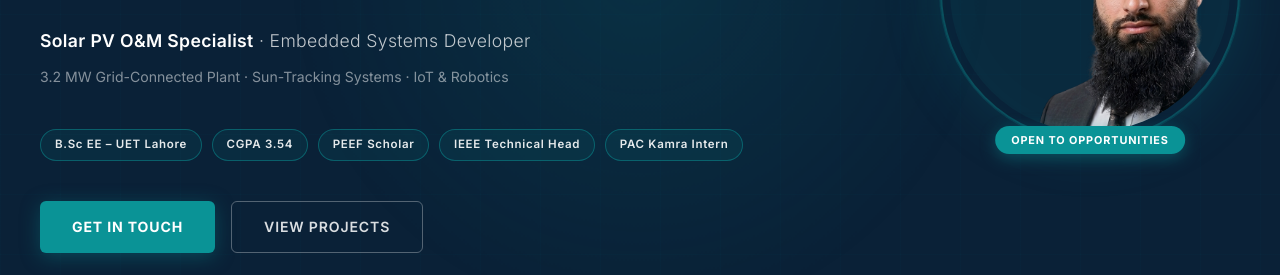
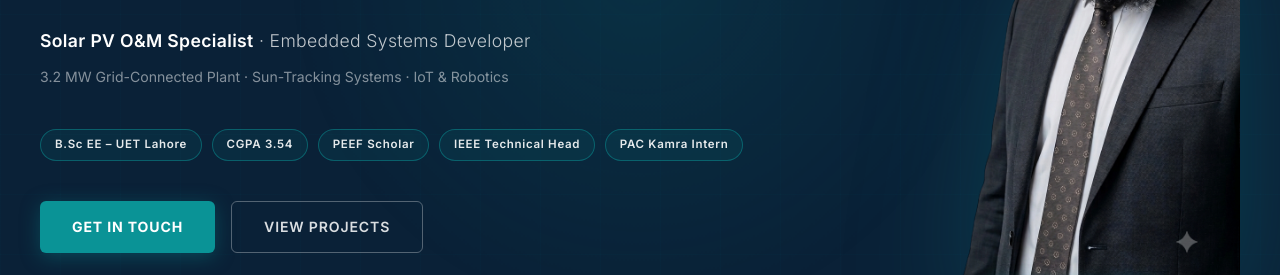
Before and after one commit to abdulrehman-arshad/abdulrehman-arshad.github.io, a plain HTML site: page index.html in a window 1280 px wide. Shown: the part 466-741 px from the top of the page. Drawn offline with nearby package versions, Linux system fonts and the light colour scheme.

Commit message:
Update index.html

```diff
--- a/index.html
+++ b/index.html
@@ -181,18 +181,20 @@ img{display:block;max-width:100%}
   position:relative;
 }
 .photo-ring{
-  width:300px;height:300px;border-radius:50%;
-  border:2px solid rgba(10,147,150,0.4);
-  padding:8px;
-  box-shadow:0 0 0 1px rgba(10,147,150,0.2),0 0 60px rgba(10,147,150,0.2),inset 0 0 60px rgba(10,147,150,0.04);
+  width:340px;
+  position:relative;
 }
 .photo-inner{
-  width:100%;height:100%;border-radius:50%;overflow:hidden;
-  background:rgba(10,147,150,0.08);
-  display:flex;align-items:center;justify-content:center;
+  width:100%;
   position:relative;
 }
-.photo-inner img{width:100%;height:100%;object-fit:cover;object-position:top center}
+.photo-inner img{
+  width:100%;
+  height:auto;
+  display:block;
+  object-position:top center;
+  filter:drop-shadow(0 20px 60px rgba(10,147,150,0.25));
+}
 .photo-placeholder{
   display:flex;flex-direction:column;align-items:center;justify-content:center;
   gap:0.75rem;color:rgba(10,147,150,0.6);text-align:center;padding:1.5rem;
```
